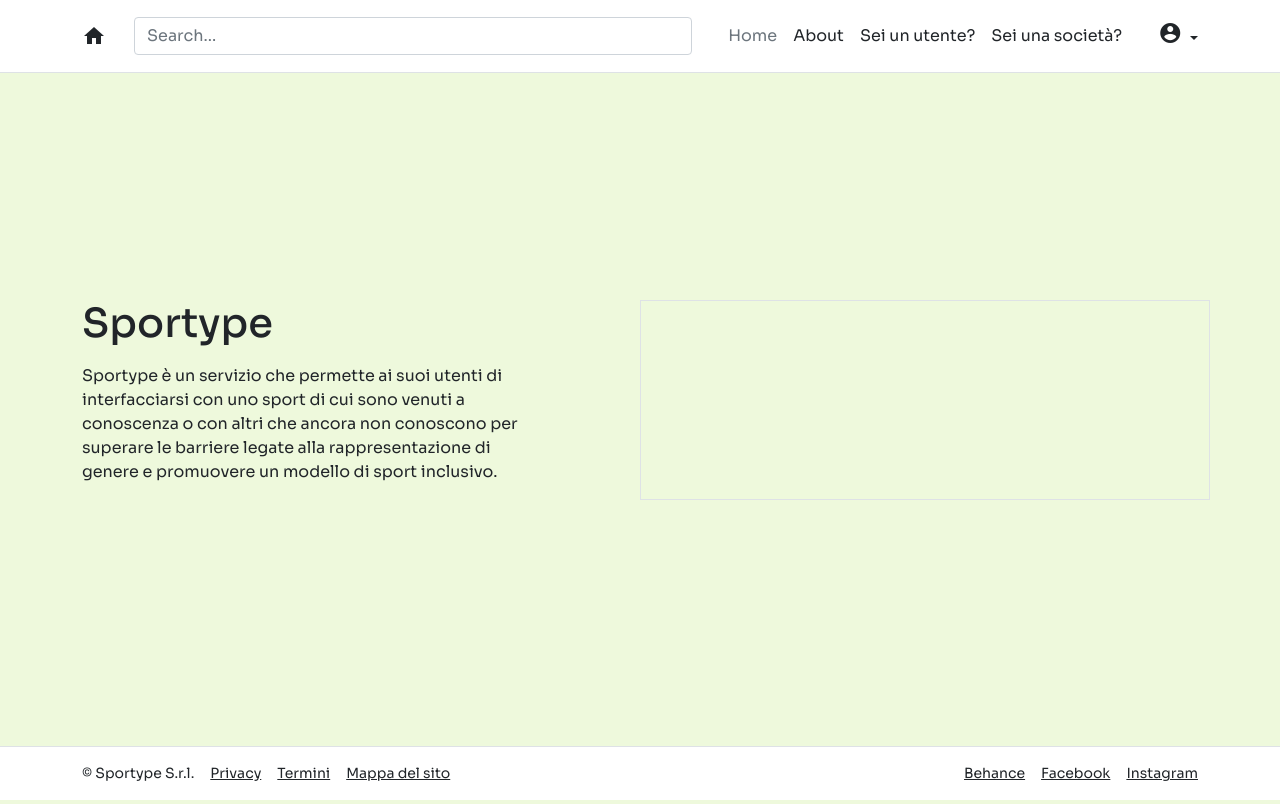
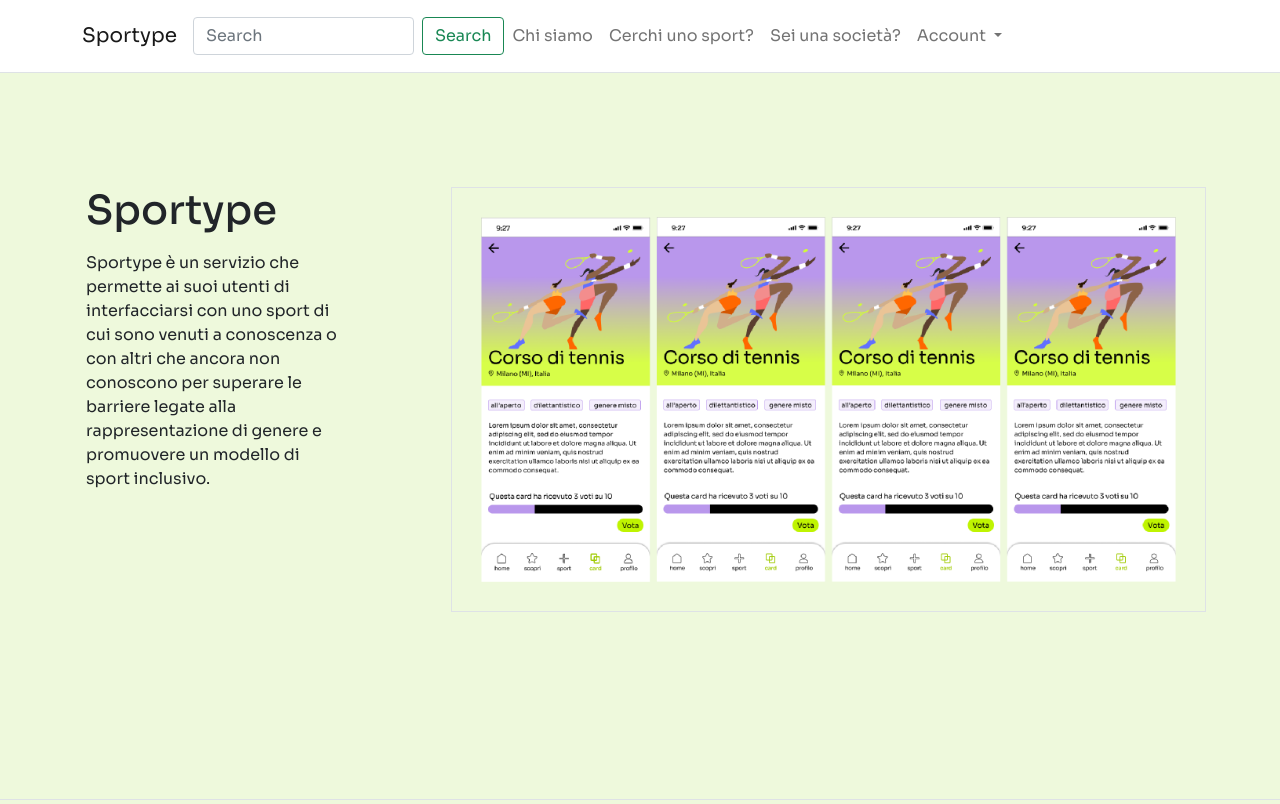
Before and after one commit to benedettoandrea/Sportype, a plain HTML site: page index.html in a window 1280 px wide. Shown: the top 804 px of the page. Drawn offline with nearby package versions, Linux system fonts and the light colour scheme.

Commit message:
aggiornamenti e prove

```diff
--- a/index.html
+++ b/index.html
@@ -31,12 +31,11 @@
     />
 
     <!-- Custom CSS -->
-    <link rel="stylesheet" type="text/css" href="style.css" />
+    <link rel="stylesheet" type="text/css" href="./src/style.css" />
   </head>
   <body>
-    <header class="p-3 border-bottom fixed-top bg-white">
-      <!-- <nav class="navbar sticky-top navbar-expand-sm"> -->
-      <div class="container">
+    <header class="p-1 p-lg-3 border-bottom fixed-top bg-white">
+      <!-- <div class="container">
         <div class="d-flex align-items-center justify-content-between">
           <a
             href="/"
@@ -89,17 +88,77 @@
             </ul>
           </div>
         </div>
-      </div>
-      <!-- </nav> -->
+      </div> -->
+      <nav class="navbar navbar-expand-lg navbar-light bg-white p-lg-0">
+        <div class="container">
+          <a class="navbar-brand" href="#">Sportype</a>
+          <button
+            class="navbar-toggler"
+            type="button"
+            data-bs-toggle="collapse"
+            data-bs-target="#navbarSupportedContent"
+            aria-controls="navbarSupportedContent"
+            aria-expanded="false"
+            aria-label="Toggle navigation"
+          >
+            <span class="navbar-toggler-icon"></span>
+          </button>
+          <div class="collapse navbar-collapse" id="navbarSupportedContent">
+            <ul class="navbar-nav me-auto mb-0 mb-lg-0">
+              <form class="d-flex mb-3 mt-3 m-lg-auto">
+                <input
+                  class="form-control me-2"
+                  type="search"
+                  placeholder="Search"
+                  aria-label="Search"
+                />
+                <button class="btn btn-outline-success" type="submit">
+                  Search
+                </button>
+              </form>
+              <li class="nav-item">
+                <a class="nav-link" href="#">Chi siamo</a>
+              </li>
+              <li class="nav-item">
+                <a class="nav-link" href="#">Cerchi uno sport?</a>
+              </li>
+              <li class="nav-item">
+                <a class="nav-link" href="#">Sei una società?</a>
+              </li>
+              <li class="nav-item dropdown">
+                <a
+                  class="nav-link dropdown-toggle"
+                  href="#"
+                  id="navbarDropdown"
+                  role="button"
+                  data-bs-toggle="dropdown"
+                  aria-expanded="false"
+                >
+                  Account
+                </a>
+                <ul class="dropdown-menu" aria-labelledby="navbarDropdown">
+                  <li><a class="nav-link disabled">Utente</a></li>
+                  <li><a class="dropdown-item" href="#">Accedi</a></li>
+                  <li><a class="dropdown-item" href="#">Registrati</a></li>
+                  <li><hr class="dropdown-divider" /></li>
+                  <li><a class="nav-link disabled">Società</a></li>
+                  <li><a class="dropdown-item" href="#">Accedi</a></li>
+                  <li><a class="dropdown-item" href="#">Registrati</a></li>
+                </ul>
+              </li>
+            </ul>
+          </div>
+        </div>
+      </nav>
     </header>
 
     <section
       class="slide d-flex justify-content-center align-items-center border-bottom"
       id="slide-1"
     >
-      <div class="container">
-        <div class="row">
-          <div class="col-lg-5">
+      <div class="container p-3 p-lg-3">
+        <div class="row d-flex justify-content-center align-items-centers">
+          <div class="col col-lg-3">
             <h1 class="mb-3">Sportype</h1>
             <p>
               Sportype è un servizio che permette ai suoi utenti di
@@ -110,7 +169,11 @@
             </p>
           </div>
           <div class="col-lg-1"></div>
-          <div class="col-lg-6 d-flex justify-content-center border"></div>
+          <div
+            class="col col-lg-8 d-flex justify-content-center border p-0 m-3 m-lg-0"
+          >
+            <img class="img-fluid" src="./assets/images/Untitled-11-01.png" />
+          </div>
         </div>
       </div>
     </section>
@@ -221,9 +284,9 @@
       </div>
     </section>
 
-    <footer class="p-3 border-top fixed-bottom bg-white">
-      <div class="container">
-        <!-- <div class="row">
+    <!-- <footer class="p-3 border-top fixed-bottom bg-white">
+      <div class="container"> -->
+    <!-- <div class="row">
           <div class="col">
             <a
               href="/"
@@ -302,7 +365,7 @@
           </div>
         </div> -->
 
-        <div class="d-flex justify-content-between">
+    <!-- <div class="d-flex justify-content-between">
           <div class="d-flex">
             <span class="">&copy; Sportype S.r.l.</span>
             <ul class="list-unstyled d-flex mb-lg-0">
@@ -332,7 +395,7 @@
           </div>
         </div>
       </div>
-    </footer>
+    </footer> -->
 
     <!-- Bootstrap Bundle with Popper -->
     <script
@@ -342,6 +405,6 @@
     ></script>
 
     <!-- Custom JavaScript-->
-    <script src="script.js"></script>
+    <script src="./src/script.js"></script>
   </body>
 </html>
```
Also changed, not shown: assets/images/Untitled-1.png (added), assets/images/Untitled-11-01.png (added), src/script.js (added), src/style.css (renamed from style.css).
